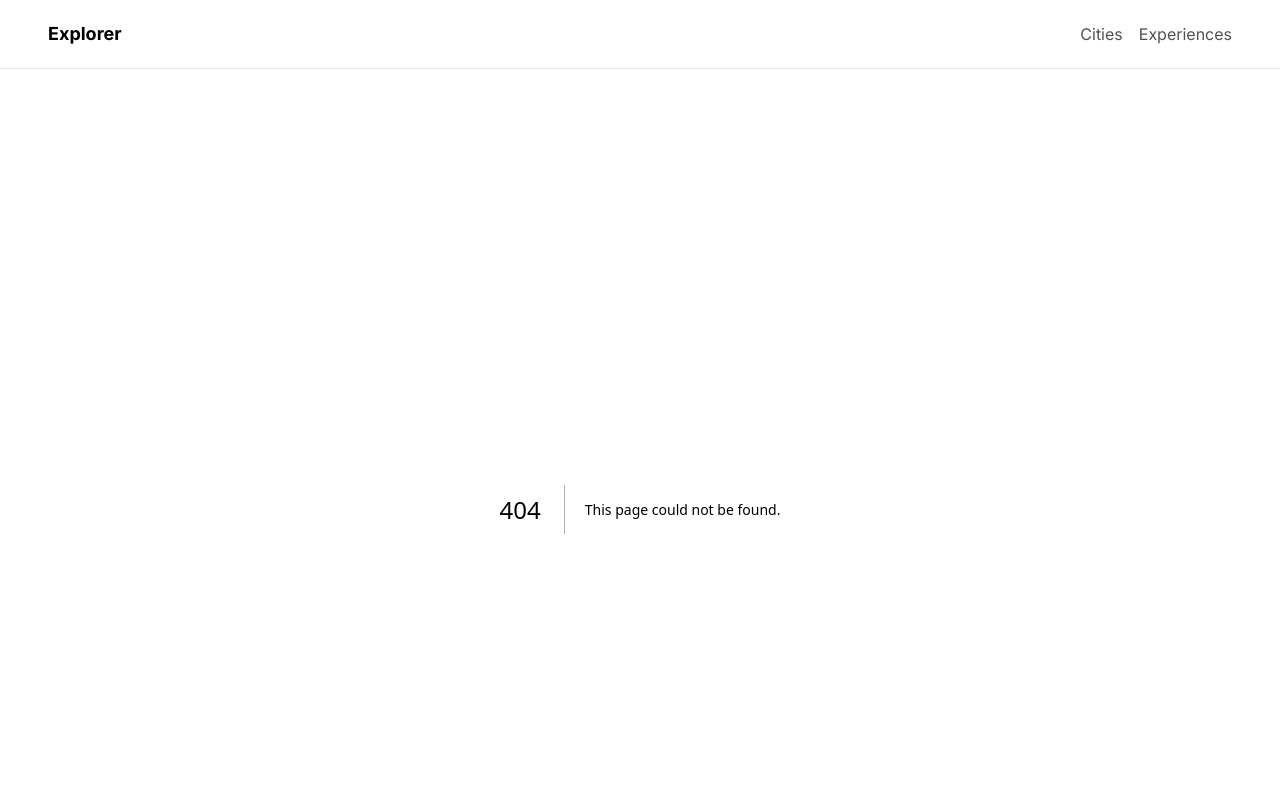
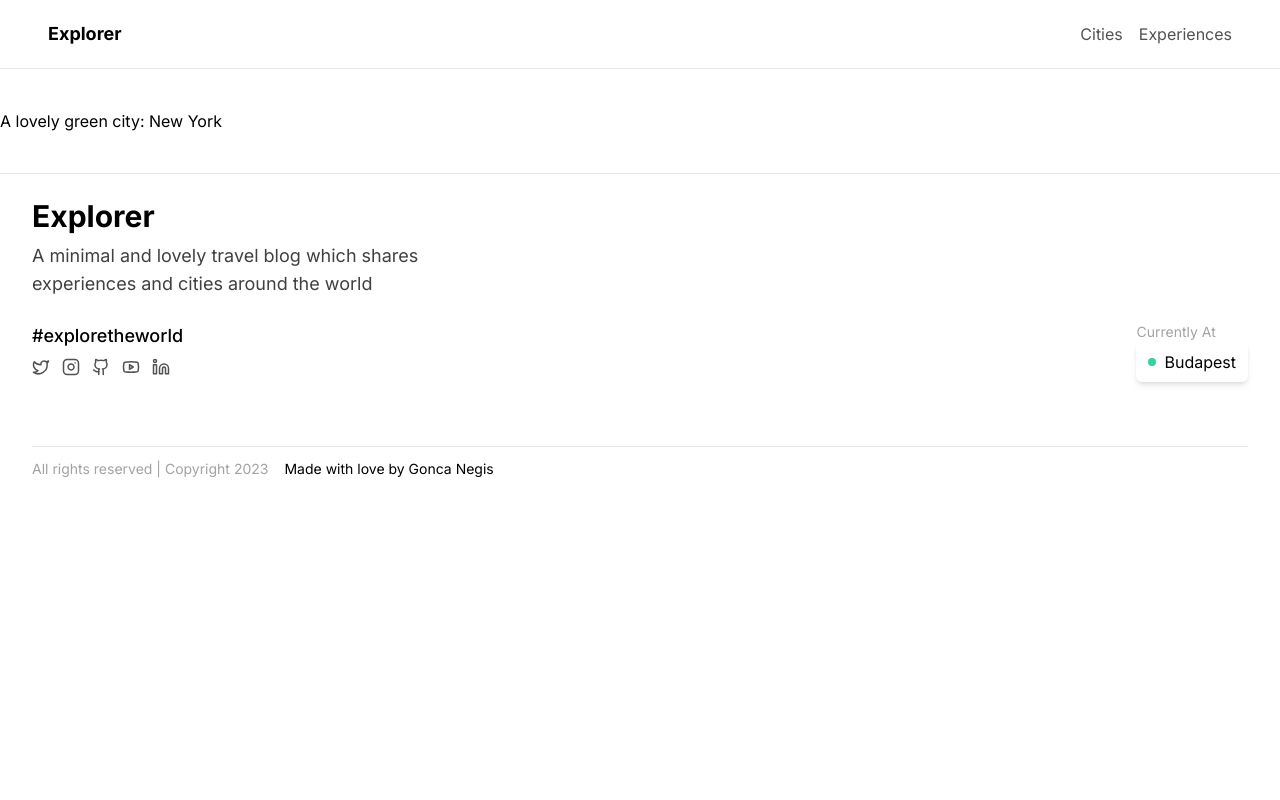
Before and after one commit to goncanegis/nextjs-fullstack-blog, a Next.js app: page /post/a-lovely-green-city-new-york in a window 1280 px wide. Before the commit this address had no page. Shown: the top 800 px of the page. Built offline with nearby package versions, Linux system fonts and the light colour scheme.

Commit message:
created single post dynamic page with static params

```diff
--- /dev/null
+++ b/app/post/[slug]/page.tsx
@@ -0,0 +1,28 @@
+import { DUMMY_POSTS } from "@/DUMMY_DATA";
+import { notFound } from "next/navigation";
+
+export async function generateStaticParams() {
+  return DUMMY_POSTS.map((post) => {
+    return {
+      slug: post.slug,
+    };
+  });
+}
+
+const Page = ({
+  params,
+}: {
+  params: {
+    slug: string;
+  };
+}) => {
+  const post = DUMMY_POSTS.find((post) => post.slug === params.slug);
+
+  if (!post) {
+    notFound();
+  }
+
+  return <div>{post?.title}</div>;
+};
+
+export default Page;
--- a/components/post/post-card.tsx
+++ b/components/post/post-card.tsx
@@ -25,7 +25,7 @@ const PostCard = ({
     >
       {/* Post Image */}
       <Image
-        className={`max-h-[300px] w-full rounded-md object-cover object-center ${
+        className={`h-auto max-h-[300px] w-full rounded-md object-cover object-center ${
           reverse ? "md:order-last" : ""
         }`}
         src={post.image}
```
